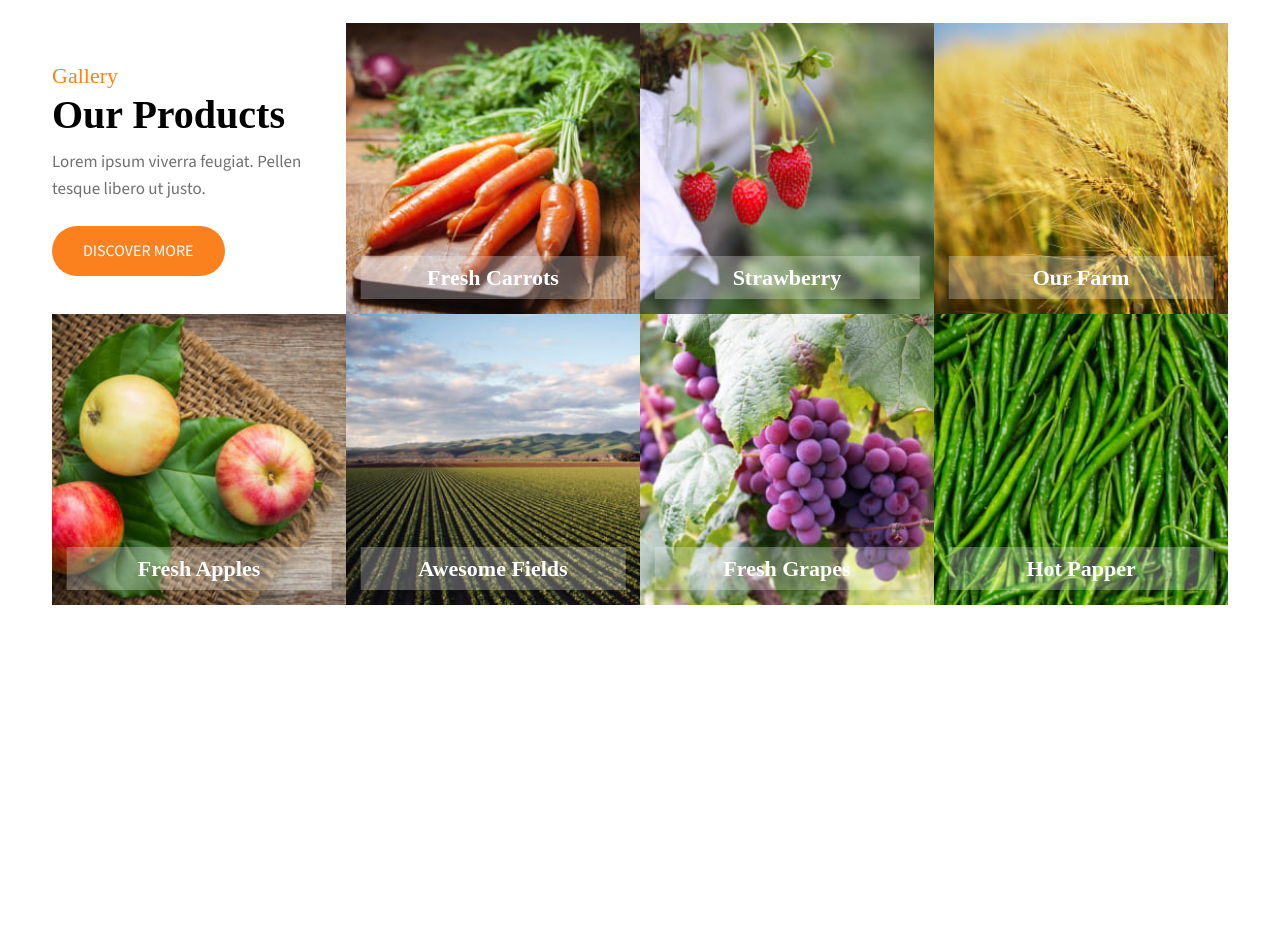
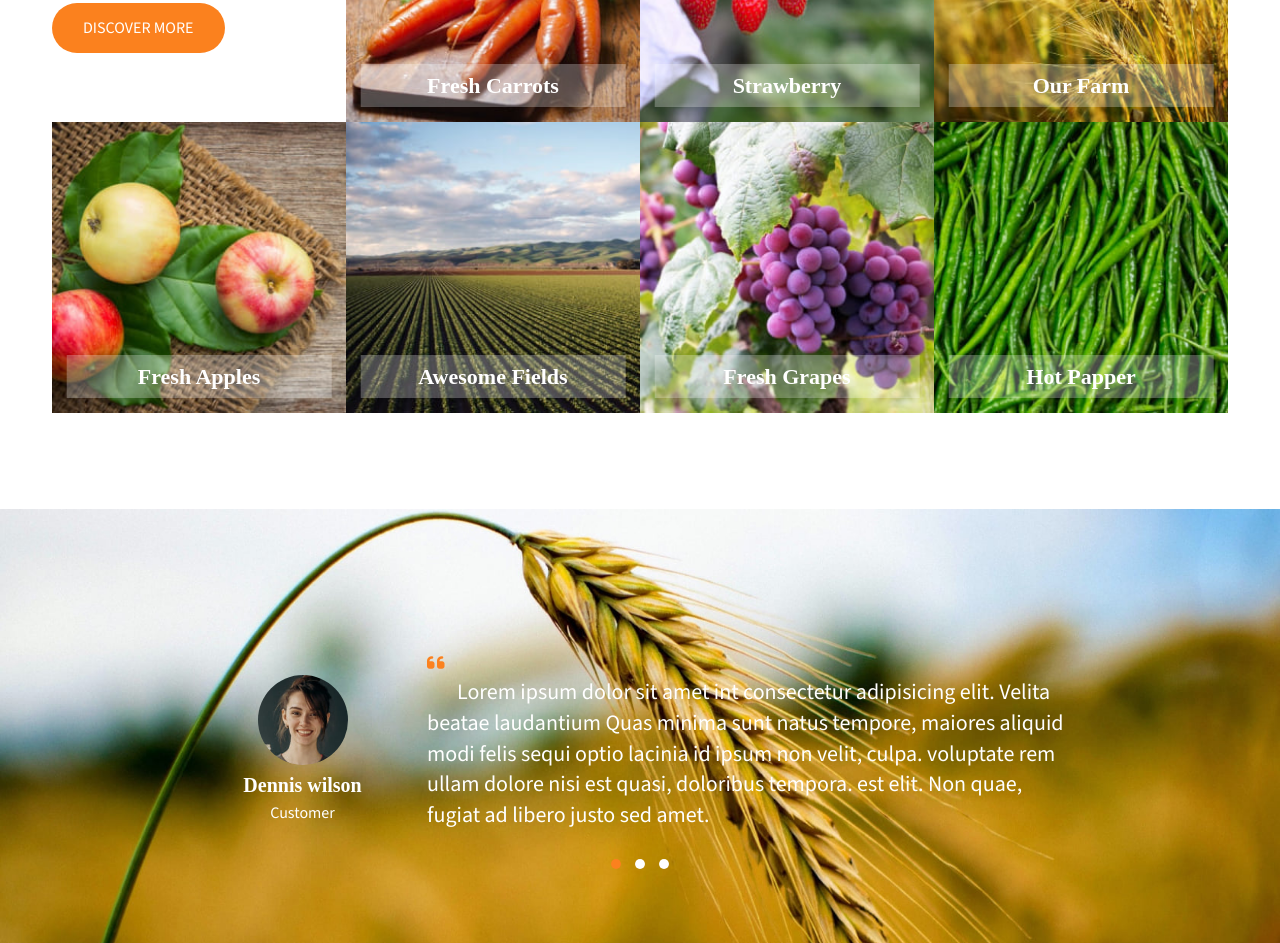
Before and after one commit to Cupcake425/CAPSTONE_FARMSTEAD, a plain HTML site: page index.html in a window 1280 px wide. Shown: the part 3731-4674 px from the top of the page. Before the commit the page ends 4432 px from the top, so only its background shows below. Drawn offline with nearby package versions, Linux system fonts and the light colour scheme; some packages are replaced by stand-ins of ours; a script that the page names is missing; a web font is replaced by a local one.

Commit message:
add carousel

```diff
--- a/css/style.css
+++ b/css/style.css
@@ -509,6 +509,11 @@ body {
 .gallery .gallery-item a {
   text-decoration: none;
 }
+
+.gallery .gallery-item img {
+  height: 100%;
+}
+
 .gallery .gallery-item span {
   display: block;
   position: absolute;
@@ -547,6 +552,65 @@ body {
   animation-duration: 1s;
   animation-timing-function: ease;
   animation-iteration-count: 1;
+}
+
+/* Customer */
+.customer {
+  background-image: url(./../images/img_home/bg1.jpg);
+  width: 100%;
+  background-position: top center;
+  background-size: 100%;
+}
+
+.customer .customer-content {
+  max-width: 900px;
+  margin: auto;
+  align-items: center;
+}
+
+.customer .customer-left {
+  display: flex;
+  flex-direction: column;
+}
+
+.customer .customer-left a {
+  display: block;
+  width: 90px;
+  height: 90px;
+  border-radius: 100rem;
+  margin: auto;
+  overflow: hidden;
+}
+
+.customer .customer-left h6 {
+  font-size: 20px;
+  font-weight: 600;
+}
+
+.customer .customer-right span {
+  font-size: 20px;
+  font-weight: 600;
+  color: var(--primary-color);
+}
+
+.customer .customer-right p {
+  font-size: 22px;
+  line-height: 1.4;
+  color: #fff;
+  text-indent: 30px;
+}
+
+.customer .carousel-indicators [data-bs-target] {
+  width: 10px;
+  height: 10px;
+  border-radius: 50%;
+  margin: 0 7px;
+  background-color: #fff;
+  opacity: 1;
+}
+
+.customer .carousel-indicators .active {
+  background-color: var(--primary-color);
 }
 
 /* Utilities class */
--- a/index.html
+++ b/index.html
@@ -293,8 +293,8 @@
       </div>
     </div>
     <!-- Features -->
-    <div class="features py-5">
-      <div class="container py-4 py-md-5">
+    <div class="features">
+      <div class="container">
         <div class="row g-4">
           <div class="col-4">
             <a href="#" class="feature-item d-flex py-4 px-3">
@@ -368,8 +368,8 @@
     <!-- Gallery -->
     <div class="gallery py-5">
       <div class="container py-4 py-md-5">
-        <div class="row text-center align-items-center g-0">
-          <div class="col-3 text-lg-start">
+        <div class="row text-center g-0">
+          <div class="col-3 mt-2 text-lg-start">
             <h5 class="small-title">
               Gallery
             </h5>
@@ -424,6 +424,74 @@
         </div>
       </div>
     </div>
+    <!-- Custommer -->
+    <div class="customer py-5">
+      <div class="container-fluid h-100 pt-4 pt-md-5">
+        <div id="carouselExampleIndicators" class="carousel slide">
+          <div class="carousel-indicators">
+            <button type="button" data-bs-target="#carouselExampleIndicators" data-bs-slide-to="0" class="active" aria-current="true" aria-label="Slide 1"></button>
+            <button type="button" data-bs-target="#carouselExampleIndicators" data-bs-slide-to="1" aria-label="Slide 2"></button>
+            <button type="button" data-bs-target="#carouselExampleIndicators" data-bs-slide-to="2" aria-label="Slide 3"></button>
+          </div>
+          <div class="carousel-inner">
+            <div class="carousel-item active text-lg-center p-5">
+              <div class="row customer-content">
+                <div class="col-3 customer-left">
+                  <a href="#url"><img src="./images/img_home/testi1.jpg" alt=""></a>
+                  <h6 class="font-volkhov text-white mt-2 mb-1">Dennis wilson</h6>
+                  <span class="text-white">Customer</span>
+                </div>
+                <div class="col-9 customer-right text-lg-start">
+                  <span class="fa fa-quote-left"></span>
+                  <p>Lorem ipsum dolor sit amet int consectetur adipisicing elit. Velita
+                    beatae
+                    laudantium Quas minima sunt natus tempore, maiores aliquid modi felis
+                    sequi optio lacinia id ipsum non velit, culpa.
+                    voluptate rem ullam dolore nisi est quasi, doloribus tempora.
+                    est elit. Non quae, fugiat ad libero justo sed amet.</p>
+                </div>
+              </div>
+            </div>
+            <div class="carousel-item text-lg-center p-5">
+              <div class="row customer-content">
+                <div class="col-3 customer-left">
+                  <a href="#url"><img src="./images/img_home/testi2.jpg" alt=""></a>
+                  <h6 class="font-volkhov text-white mt-2 mb-1">Dennis wilson</h6>
+                  <span class="text-white">Customer</span>
+                </div>
+                <div class="col-9 customer-right text-lg-start">
+                  <span class="fa fa-quote-left"></span>
+                  <p>Lorem ipsum dolor sit amet int consectetur adipisicing elit. Velita
+                    beatae
+                    laudantium Quas minima sunt natus tempore, maiores aliquid modi felis
+                    sequi optio lacinia id ipsum non velit, culpa.
+                    voluptate rem ullam dolore nisi est quasi, doloribus tempora.
+                    est elit. Non quae, fugiat ad libero justo sed amet.</p>
+                </div>
+              </div>
+            </div>
+            <div class="carousel-item text-lg-center p-5">
+              <div class="row customer-content">
+                <div class="col-3 customer-left">
+                  <a href="#url"><img src="./images/img_home/testi3.jpg" alt=""></a>
+                  <h6 class="font-volkhov text-white mt-2 mb-1">Dennis wilson</h6>
+                  <span class="text-white">Customer</span>
+                </div>
+                <div class="col-9 customer-right text-lg-start">
+                  <span class="fa fa-quote-left"></span>
+                  <p>Lorem ipsum dolor sit amet int consectetur adipisicing elit. Velita
+                    beatae
+                    laudantium Quas minima sunt natus tempore, maiores aliquid modi felis
+                    sequi optio lacinia id ipsum non velit, culpa.
+                    voluptate rem ullam dolore nisi est quasi, doloribus tempora.
+                    est elit. Non quae, fugiat ad libero justo sed amet.</p>
+                </div>
+              </div>
+            </div>
+          </div>
+        </div>
+      </div>
+    </div>
     <!-- ===END CODE=== -->
     <!-- Bootstrap JavaScript Libraries -->
     <script
```
